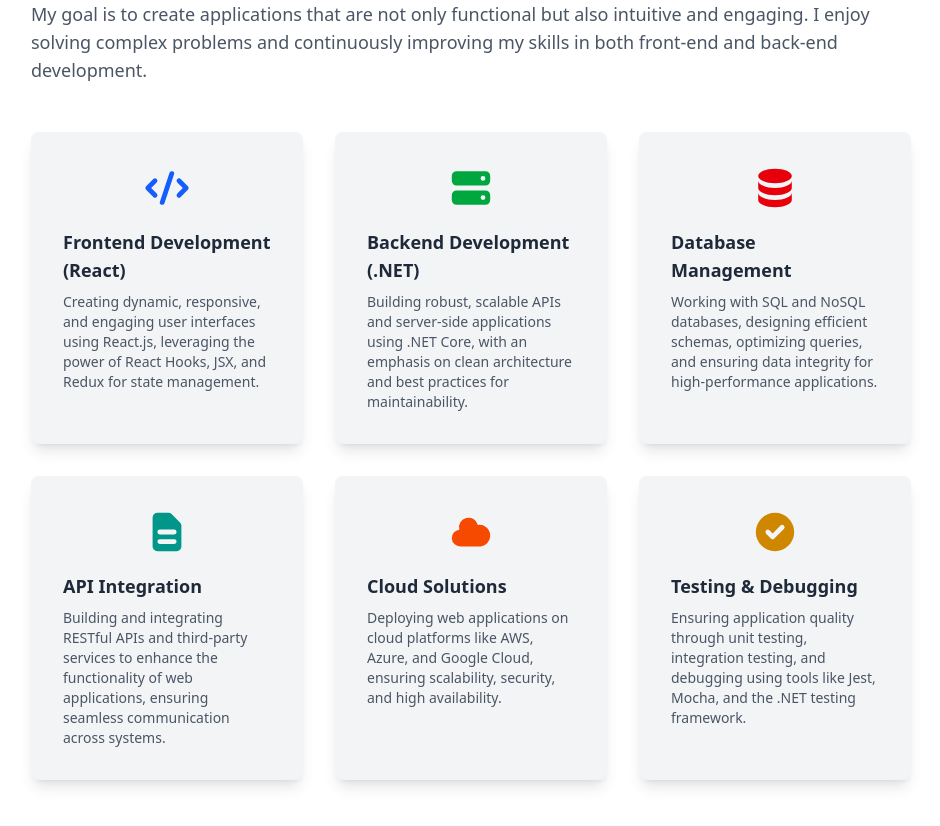
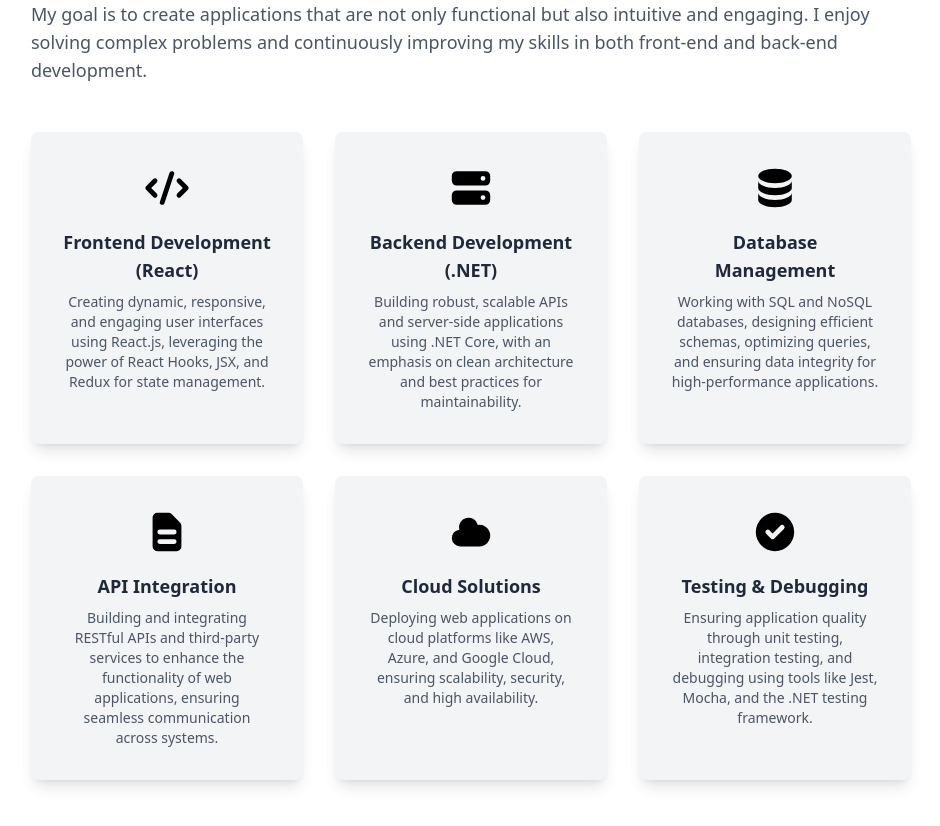
Before and after one commit to zsoltkulcsar/kulcsarzsolt.com, a React (Vite) app: page / in a window 1280 px wide. Shown: the part 1140-1966 px from the top of the page, without its empty margins (313-1253 px from the left). Built offline with nearby package versions, Linux system fonts and the light colour scheme.

Commit message:
About section updates

```diff
--- a/src/sections/AboutSection.jsx
+++ b/src/sections/AboutSection.jsx
@@ -6,6 +6,7 @@ import {
   CheckCircleIcon,
   DocumentTextIcon,
 } from "@heroicons/react/solid";
+import Card from "./components/Card";
 
 const AboutSection = () => {
   return (
@@ -32,89 +33,49 @@ const AboutSection = () => {
         </p>
       </div>
 
-      <div className="grid grid-cols-1 sm:grid-cols-2 md:grid-cols-3 gap-8 mb-16 max-w-[1100px] mx-auto">
-        <div className="bg-gray-100 p-8 rounded-lg shadow-lg transition-all duration-300 hover:scale-105">
-          <div className="mb-4">
-            <CodeIcon className="w-12 h-12 text-blue-600 mx-auto" />
-          </div>
-          <h3 className="text-lg font-semibold text-gray-800 text-left">
-            Frontend Development (React)
-          </h3>
-          <p className="text-sm text-gray-600 mt-2">
-            Creating dynamic, responsive, and engaging user interfaces using
-            React.js, leveraging the power of React Hooks, JSX, and Redux for
-            state management.
-          </p>
-        </div>
-
-        <div className="bg-gray-100 p-8 rounded-lg shadow-lg transition-all duration-300 hover:scale-105">
-          <div className="mb-4">
-            <ServerIcon className="w-12 h-12 text-green-600 mx-auto" />
-          </div>
-          <h3 className="text-lg font-semibold text-gray-800 text-left">
-            Backend Development (.NET)
-          </h3>
-          <p className="text-sm text-gray-600 mt-2">
-            Building robust, scalable APIs and server-side applications using
-            .NET Core, with an emphasis on clean architecture and best practices
-            for maintainability.
-          </p>
-        </div>
-
-        <div className="bg-gray-100 p-8 rounded-lg shadow-lg transition-all duration-300 hover:scale-105">
-          <div className="mb-4">
-            <DatabaseIcon className="w-12 h-12 text-red-600 mx-auto" />
-          </div>
-          <h3 className="text-lg font-semibold text-gray-800 text-left">
-            Database Management
-          </h3>
-          <p className="text-sm text-gray-600 mt-2">
-            Working with SQL and NoSQL databases, designing efficient schemas,
-            optimizing queries, and ensuring data integrity for high-performance
-            applications.
-          </p>
-        </div>
-
-        <div className="bg-gray-100 p-8 rounded-lg shadow-lg transition-all duration-300 hover:scale-105">
-          <div className="mb-4">
-            <DocumentTextIcon className="w-12 h-12 text-teal-600 mx-auto" />
-          </div>
-          <h3 className="text-lg font-semibold text-gray-800 text-left">
-            API Integration
-          </h3>
-          <p className="text-sm text-gray-600 mt-2">
-            Building and integrating RESTful APIs and third-party services to
-            enhance the functionality of web applications, ensuring seamless
-            communication across systems.
-          </p>
-        </div>
-
-        <div className="bg-gray-100 p-8 rounded-lg shadow-lg transition-all duration-300 hover:scale-105">
-          <div className="mb-4">
-            <CloudIcon className="w-12 h-12 text-orange-600 mx-auto" />
-          </div>
-          <h3 className="text-lg font-semibold text-gray-800 text-left">
-            Cloud Solutions
-          </h3>
-          <p className="text-sm text-gray-600 mt-2">
-            Deploying web applications on cloud platforms like AWS, Azure, and
-            Google Cloud, ensuring scalability, security, and high availability.
-          </p>
-        </div>
-
-        <div className="bg-gray-100 p-8 rounded-lg shadow-lg transition-all duration-300 hover:scale-105">
-          <div className="mb-4">
-            <CheckCircleIcon className="w-12 h-12 text-yellow-600 mx-auto" />
-          </div>
-          <h3 className="text-lg font-semibold text-gray-800 text-left">
-            Testing & Debugging
-          </h3>
-          <p className="text-sm text-gray-600 mt-2">
-            Ensuring application quality through unit testing, integration
-            testing, and debugging using tools like Jest, Mocha, and the .NET
-            testing framework.
-          </p>
-        </div>
+      <div className="grid grid-cols-1 sm:grid-cols-2 lg:grid-cols-3 xl:grid-cols-3 gap-8 mb-16 max-w-[1100px] mx-auto">
+        <Card
+          Icon={CodeIcon}
+          title="Frontend Development (React)"
+          description="Creating dynamic, responsive, and engaging user interfaces using React.js, leveraging the power of React Hooks, JSX, and Redux for state management."
+          iconColor="blue-600"
+          bgColor="gray-100"
+        />
+        <Card
+          Icon={ServerIcon}
+          title="Backend Development (.NET)"
+          description="Building robust, scalable APIs and server-side applications using .NET Core, with an emphasis on clean architecture and best practices for maintainability."
+          iconColor="green-600"
+          bgColor="gray-100"
+        />
+        <Card
+          Icon={DatabaseIcon}
+          title="Database Management"
+          description="Working with SQL and NoSQL databases, designing efficient schemas, optimizing queries, and ensuring data integrity for high-performance applications."
+          iconColor="red-600"
+          bgColor="gray-100"
+        />
+        <Card
+          Icon={DocumentTextIcon}
+          title="API Integration"
+          description="Building and integrating RESTful APIs and third-party services to enhance the functionality of web applications, ensuring seamless communication across systems."
+          iconColor="teal-600"
+          bgColor="gray-100"
+        />
+        <Card
+          Icon={CloudIcon}
+          title="Cloud Solutions"
+          description="Deploying web applications on cloud platforms like AWS, Azure, and Google Cloud, ensuring scalability, security, and high availability."
+          iconColor="orange-600"
+          bgColor="gray-100"
+        />
+        <Card
+          Icon={CheckCircleIcon}
+          title="Testing & Debugging"
+          description="Ensuring application quality through unit testing, integration testing, and debugging using tools like Jest, Mocha, and the .NET testing framework."
+          iconColor="yellow-600"
+          bgColor="gray-100"
+        />
       </div>
     </section>
   );
--- /dev/null
+++ b/src/sections/components/Card.jsx
@@ -0,0 +1,27 @@
+import { PropTypes } from "prop-types";
+
+const Card = ({ Icon, title, description, iconColor, bgColor }) => {
+  return (
+    <div
+      className={`bg-${bgColor} p-8 rounded-lg shadow-lg transition-all duration-300 hover:scale-105`}
+    >
+      <div className="mb-4">
+        <Icon className={`w-12 h-12 text-${iconColor} mx-auto`} />
+      </div>
+      <h3 className="text-lg font-semibold text-gray-800 text-center">
+        {title}
+      </h3>
+      <p className="text-sm text-gray-600 mt-2 text-center">{description}</p>
+    </div>
+  );
+};
+
+Card.propTypes = {
+  Icon: PropTypes.elementType.isRequired,
+  title: PropTypes.string.isRequired,
+  description: PropTypes.string.isRequired,
+  iconColor: PropTypes.string.isRequired,
+  bgColor: PropTypes.string.isRequired,
+};
+
+export default Card;
--- a/src/sections/experience/components/ExperienceItem.jsx
+++ /dev/null
@@ -1,48 +0,0 @@
-import { VerticalTimelineElement } from "react-vertical-timeline-component"; // <-- Add this import
-import PropTypes from "prop-types";
-
-const ExperienceItem = ({ experience }) => {
-  return (
-    <VerticalTimelineElement
-      className="bg-red"
-      date={experience.time}
-      iconStyle={{
-        background: experience.iconColor,
-        color: "#fff",
-        display: "flex",
-        justifyContent: "center",
-        alignItems: "center",
-        padding: "20px",
-      }}
-      icon={<div className="w-12 h-12">{experience.icon}</div>}
-    >
-      <div className="mb-3">
-        <h3 className="text-xl font-semibold text-gray-800">
-          {experience.title}
-        </h3>
-        <p className="text-lg text-gray-600">{experience.company}</p>
-      </div>
-
-      <ul className="text-sm text-gray-600 list-disc pl-5 mt-2">
-        {experience.description.map((line, idx) => (
-          <li key={idx} className="mb-2">
-            {line}
-          </li>
-        ))}
-      </ul>
-    </VerticalTimelineElement>
-  );
-};
-
-ExperienceItem.propTypes = {
-  experience: PropTypes.shape({
-    title: PropTypes.string.isRequired,
-    company: PropTypes.string.isRequired,
-    description: PropTypes.arrayOf(PropTypes.string).isRequired,
-    time: PropTypes.string.isRequired,
-    icon: PropTypes.node.isRequired,
-    iconColor: PropTypes.string.isRequired,
-  }).isRequired,
-};
-
-export default ExperienceItem;
```
